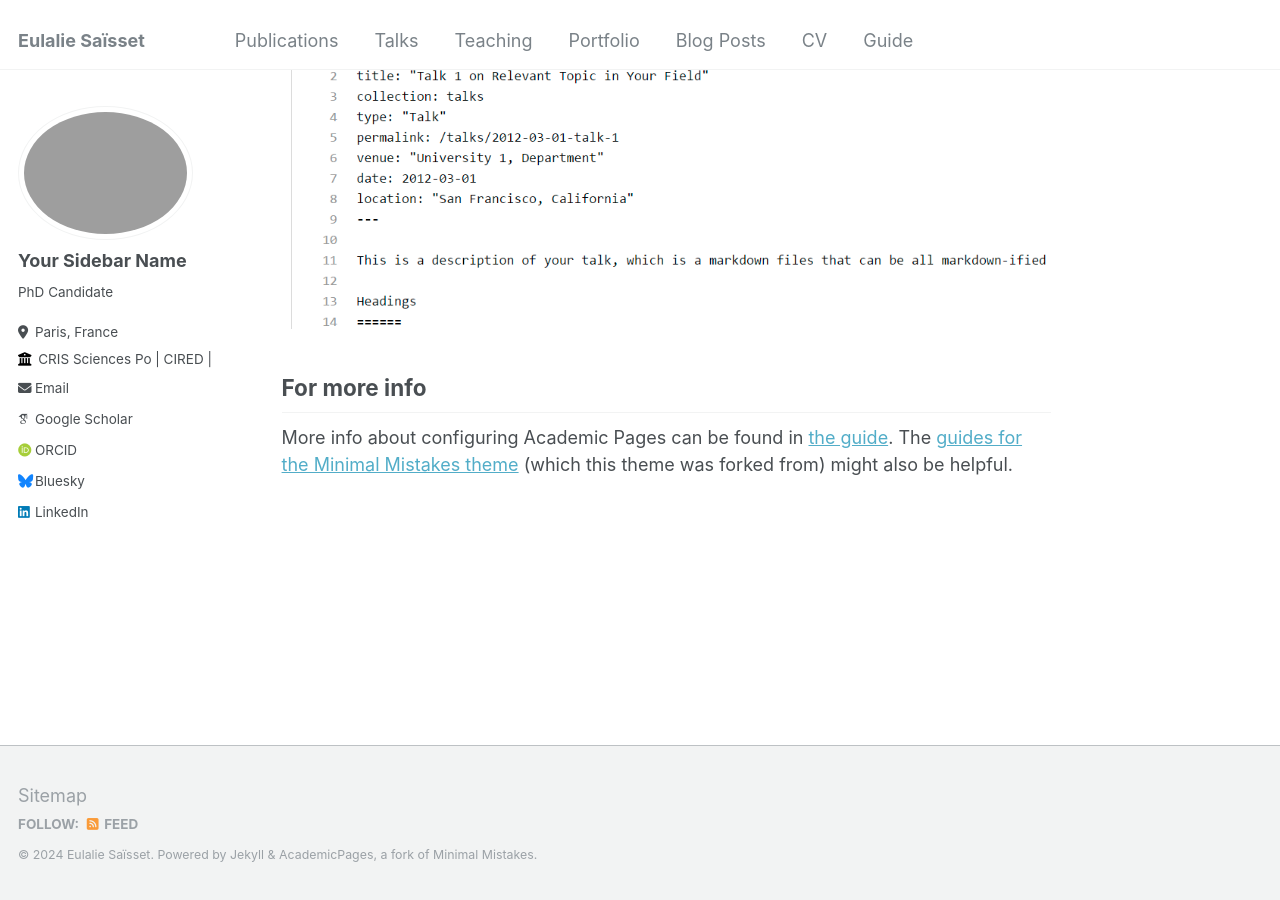
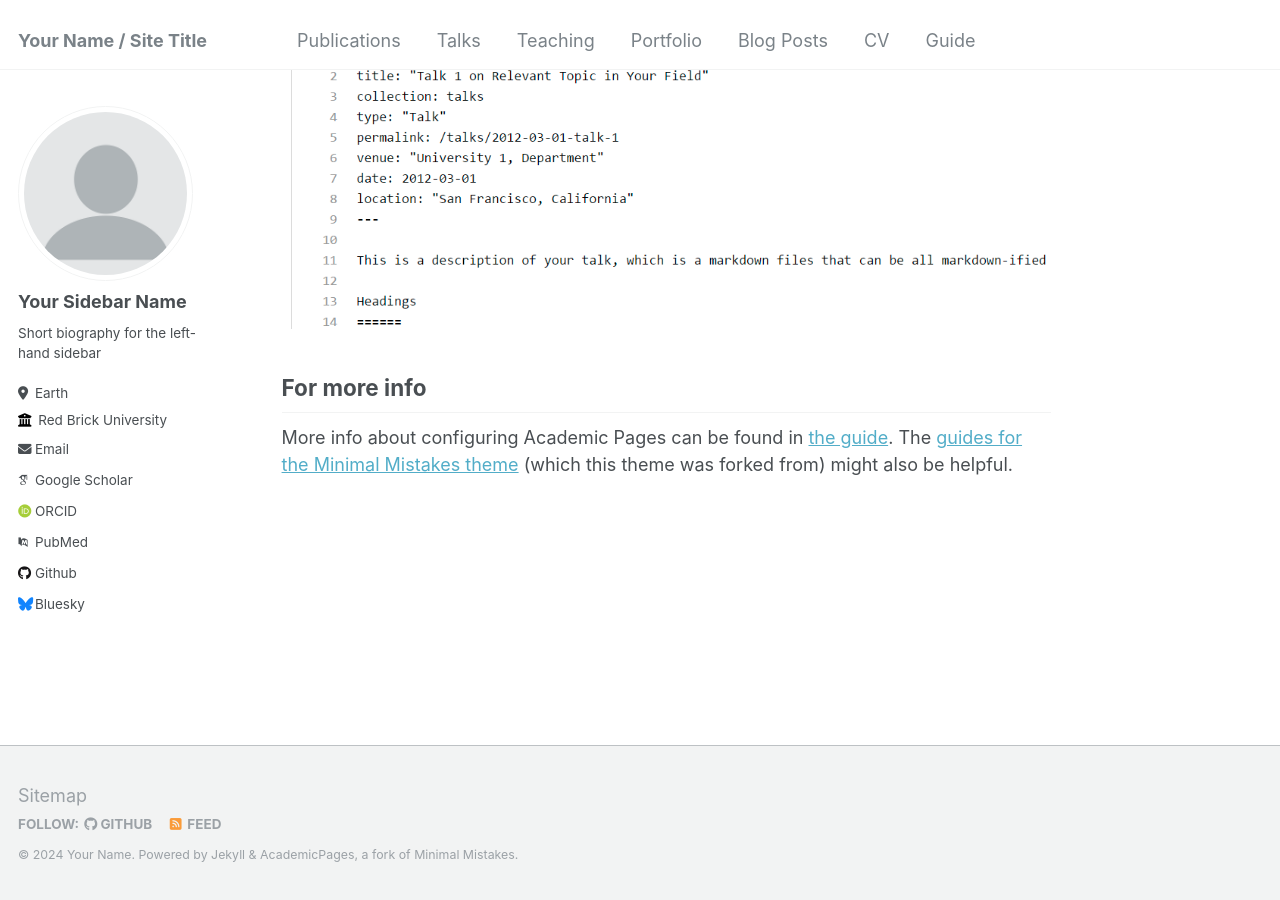
Before and after one commit to eulaliesaisset/eulaliesaisset.github.io, a Jekyll site: the page built from _pages/about.md, in a window 1280 px wide and 900 px high, scrolled down 2660 px. Built offline with Jekyll 4.4.1, drawn with Linux system fonts in a browser that asks for light colours; some web fonts are replaced.

Commit message:
Back to original file

```diff
--- a/_config.yml
+++ b/_config.yml
@@ -8,47 +8,47 @@
 
 # Basic Site Settings
 locale                   : "en-US"
-title                    : "Eulalie Saïsset"
-title_separator          : ""
-name                     : &name "Eulalie Saïsset"
-description              : &description "PhD Candidate"
-url                      : https://eulaliesaisset.github.io # the base hostname & protocol for your site e.g. "https://mmistakes.github.io"
+title                    : "Your Name / Site Title"
+title_separator          : "-"
+name                     : &name "Your Name"
+description              : &description "personal description"
+url                      : https://academicpages.github.io # the base hostname & protocol for your site e.g. "https://mmistakes.github.io"
 baseurl                  : "" # the subpath of your site, e.g. "/blog"
-repository               : "eulaliesaisset/eulaliesaisset.github.io"
+repository               : "academicpages/academicpages.github.io"
 
 # Site Author - The following control what appear as part of the author content on the side bar.
 #               If a field is blank the icon and link will not appear, otherwise it will be shown.
 #               Additional customization can be done by editing /_includes/author-profile.html
 author:
   # Biographic information
-  avatar           : "profile.JPG"
+  avatar           : "profile.png"
   name             : "Your Sidebar Name"
   pronouns         : # example: "she/her"
-  bio              : "PhD Candidate"
-  location         : "Paris, France"
-  employer         : "CRIS Sciences Po | CIRED | Ministère de la Transition Ecologique"
+  bio              : "Short biography for the left-hand sidebar"
+  location         : "Earth"
+  employer         : "Red Brick University"
   uri              : # URL
-  email            : "eulalie.saisset@sciencespo.fr"
+  email            : "none@example.org"
 
   # Academic websites
   arxiv            : # URL - Update with the correct link to your profile
-  googlescholar    : "https://scholar.google.fr/citations?user=rAsPrDkAAAAJ&hl=fr&oi=ao"
+  googlescholar    : "https://scholar.google.com/citations?user=PS_CX0AAAAAJ"
   impactstory      : # URL
-  orcid            : "https://orcid.org/0000-0002-3647-1758"
+  orcid            : "http://orcid.org/yourorcidurl"
   semantic         : # URL
-  pubmed           : # URL
+  pubmed           : "https://www.ncbi.nlm.nih.gov/pubmed/?term=john+snow"
   researchgate     : # URL
 
   # Repositories and software development
   bitbucket        : # Username - Update with your username on the site
   codepen          : # Username
   dribbble         : # Username
-  github           : # Username
+  github           : "academicpages"
   kaggle           : # Username
   stackoverflow    : # User number or user number and name (i.e., use "1" or "1/jeff-atwood")
 
   # Social media
-  bluesky          : "https://bsky.app/profile/eulaliesaisset.bsky.social" # Replace this with you Bluesky username
+  bluesky          : "bsky.app" # Replace this with you Bluesky username
   facebook         : # Username
   flickr           : # Username
   foursquare       : # Username
@@ -57,7 +57,7 @@ author:
   keybase          : # Username
   instagram        : # Username
   lastfm           : # Username
-  linkedin         : "eulalie-saisset"
+  linkedin         : # Username
   mastodon         : # URL
   medium           : # URL
   pinterest        : # Username
@@ -90,7 +90,7 @@ comments:
   facebook:
     appid                :
     num_posts            : # 5 (default)
-    colorscheme          : "dark" # "light" (default), "dark"
+    colorscheme          : # "light" (default), "dark"
 staticman:
   allowedFields          : ['name', 'email', 'url', 'message']
   branch                 : "gh-pages" # "master", "gh-pages"
```
